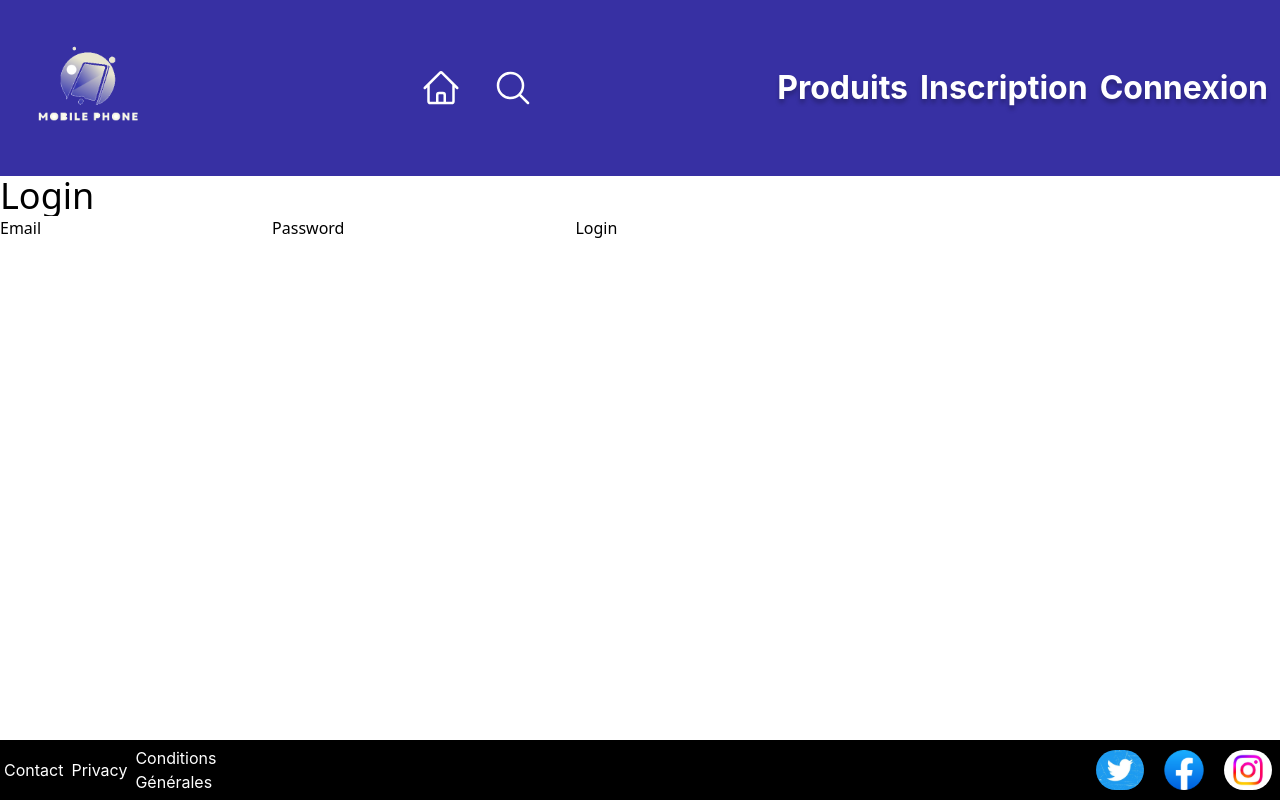
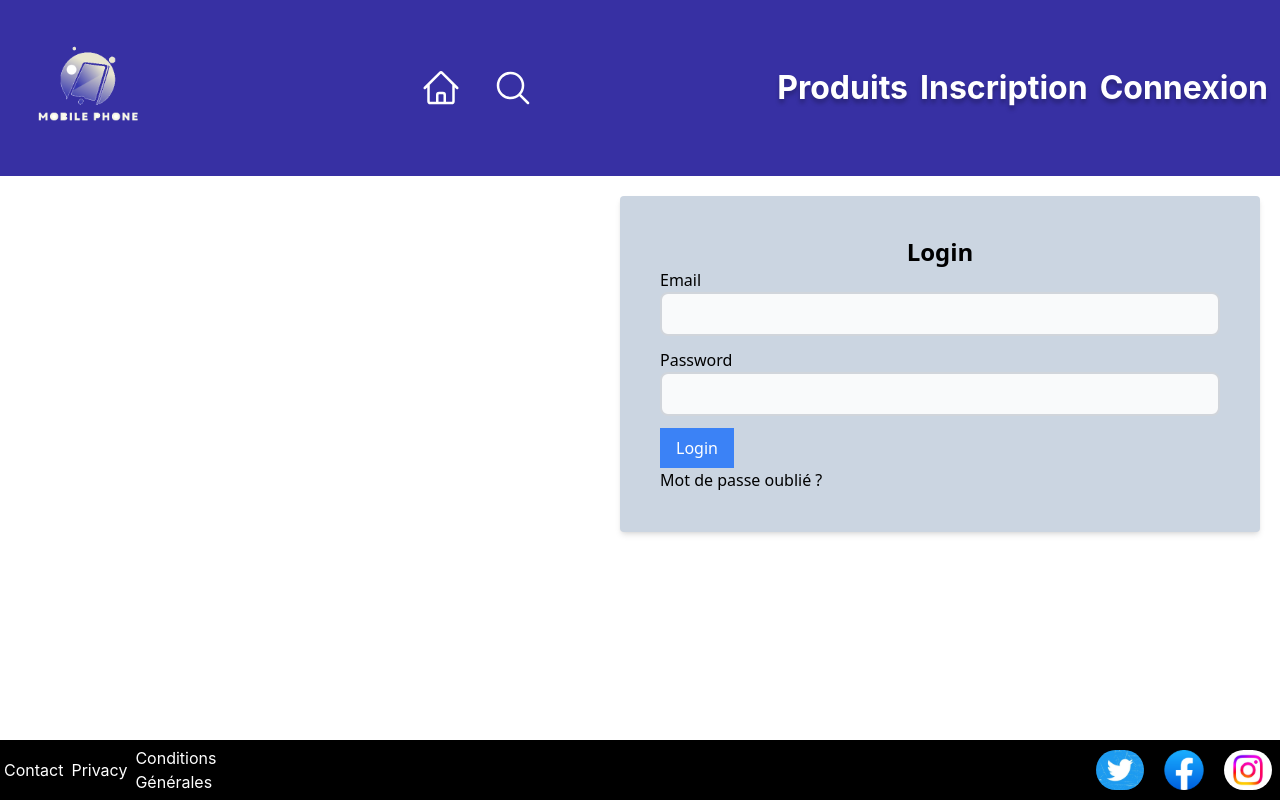
Before and after one commit to CDA-210823/front-end, a React (Vite) app: page /login in a window 1280 px wide. Built offline with nearby package versions, Linux system fonts and the light colour scheme.

Commit message:
[FEAT}[GC] - Add toast, add Redux

```diff
--- a/package.json
+++ b/package.json
@@ -17,9 +17,10 @@
     "jwt-decode": "^4.0.0",
     "react": "^18.2.0",
     "react-dom": "^18.2.0",
+    "react-redux": "^8.1.3",
     "react-router-dom": "^6.19.0",
-    "yup": "^1.3.2",
-    "react-redux": "^8.1.3"
+    "react-toastify": "^9.1.3",
+    "yup": "^1.3.2"
   },
   "devDependencies": {
     "@types/react": "^18.2.37",
--- /dev/null
+++ b/src/App.jsx
@@ -0,0 +1,37 @@
+import React, {useEffect} from 'react'
+import {BrowserRouter as Router, Route, Routes} from 'react-router-dom';
+import Header from './components/Header/Header.jsx';
+import Home from './views/Home/Home.jsx';
+import Login from './views/Login/Login.jsx';
+import Logout from './views/Logout/Logout.jsx';
+import Registration from './views/Registration/Registration.jsx';
+import Product from './views/Product/Product.jsx';
+import {ToastContainer} from 'react-toastify';
+import Footer from './components/Footer/Footer.jsx';
+const App = () => {
+    return (
+        <Router>
+            <Header />
+            <Routes>
+                <Route path="/" element={<Home/>}/>
+                <Route path="/login" element={<Login/>}/>
+                <Route path="/logout" element={<Logout/>}/>
+                <Route path="/registration" element={<Registration/>}/>
+                <Route path="/product" element={<Product/>}/>
+            </Routes>
+            <ToastContainer
+                position="bottom-right"
+                autoClose={5000}
+                hideProgressBar={false}
+                newestOnTop={false}
+                closeOnClick
+                rtl={false}
+                pauseOnFocusLoss
+                pauseOnHover
+                theme="dark"
+            />
+            <Footer />
+        </Router>
+    )
+}
+export default App;
--- a/src/components/Header/Header.jsx
+++ b/src/components/Header/Header.jsx
@@ -1,12 +1,10 @@
-// eslint-disable-next-line no-unused-vars
-import React from 'react';
 import logo from '../../assets/images/Header/logo.svg';
-import {HomeIcon, MagnifyingGlassIcon, ShoppingCartIcon, UserIcon} from "@heroicons/react/24/outline/index.js";
-import {Link} from "react-router-dom";
-import {TokenService} from "../../services/TokenService.jsx";
-
+import {HomeIcon, MagnifyingGlassIcon, ShoppingCartIcon, UserIcon} from '@heroicons/react/24/outline/index.js';
+import {Link} from 'react-router-dom';
+import { useSelector, useDispatch } from 'react-redux';
 const Header = () => {
-    const isConnected = TokenService.isLogged();
+    const isConnected = useSelector((state) => state.isLogged.value);
+    console.log(isConnected)
     return (
         <header>
             <div className='flex justify-between items-center'>
@@ -20,7 +18,7 @@ const Header = () => {
                     <Link to='/search'>
                         <MagnifyingGlassIcon className='headerIcon'/>
                     </Link>
-                    {isConnected && <Link to='/profil'><UserIcon className='headerIcon'/></Link>}
+                    {isConnected &&  <Link to='/profil'><UserIcon className='headerIcon'/></Link>}
                     {isConnected && <Link to='cart'><ShoppingCartIcon className='headerIcon'/></Link>}
                 </div>
                 <div>
@@ -31,7 +29,6 @@ const Header = () => {
                 </div>
             </div>
         </header>
-
     );
 };
-export default Header
+export default Header;
--- a/src/index.css
+++ b/src/index.css
@@ -32,4 +32,14 @@
     .logoFooterSocial {
         @apply w-12 mx-2
     }
+
+    .buttonProduct {
+        @apply bg-blue-500 text-white px-4 py-2  hover:bg-blue-700 transition duration-300
+    }
+    input[type="text"], input[type="email"], input[type="password"], input[type="number"] {
+        @apply bg-gray-50 border-2 border-gray-300 text-gray-900 text-sm rounded-lg focus:ring-blue-500 focus:border-blue-500 block w-full p-2.5 mb-3
+    }
+    .error-message {
+        @apply text-red-500 font-bold
+    }
 }
--- a/src/main.jsx
+++ b/src/main.jsx
@@ -1,7 +1,7 @@
 // eslint-disable-next-line no-unused-vars
 import React from 'react';
 import ReactDOM from 'react-dom/client';
-import { BrowserRouter as Router, Routes, Route } from 'react-router-dom';
+import {BrowserRouter as Router, Route, Routes} from 'react-router-dom';
 import Home from './views/Home/Home.jsx';
 import Header from './components/Header/Header.jsx';
 import Footer from './components/Footer/Footer.jsx';
@@ -10,17 +10,12 @@ import Product from './views/Product/Product.jsx';
 import Logout from './views/Logout/Logout.jsx';
 import Registration from './views/Registration/Registration.jsx';
 import './index.css';
-
+import {ToastContainer} from 'react-toastify';
+import App from './App.jsx';
+import {Provider} from 'react-redux';
+import { store } from './store/store';
 ReactDOM.createRoot(document.getElementById('root')).render(
-    <Router>
-        <Header/>
-        <Routes>
-            <Route path="/" element={<Home />} />
-            <Route path="/login" element={<Login />} />
-            <Route path="/logout" element={<Logout />} />
-            <Route path="/registration" element={<Registration />} />
-            <Route path="/product" element={<Product />} />
-        </Routes>
-        <Footer/>
-    </Router>
+    <Provider store={store}>
+        <App/>
+    </Provider>
 )
--- /dev/null
+++ b/src/store/LoggedSlice.jsx
@@ -0,0 +1,15 @@
+import { createSlice } from '@reduxjs/toolkit';
+import {TokenService} from '../services/TokenService.jsx';
+export const LoggedSlice = createSlice({
+    name: 'isLogged',
+    initialState: {
+        value: false
+    },
+    reducers: {
+        isLoggedIn: (state) => {
+            state.isLogged = TokenService.isLogged()
+        }
+    }
+});
+export const { isLoggedIn } = LoggedSlice.actions;
+export default LoggedSlice.reducer;
--- /dev/null
+++ b/src/store/store.jsx
@@ -0,0 +1,8 @@
+import { LoggedSlice } from './LoggedSlice.jsx'
+import { configureStore } from '@reduxjs/toolkit';
+
+export const store = configureStore({
+    reducer: {
+        isLogged: LoggedSlice.reducer,
+    }
+});
--- a/src/views/Login/Login.jsx
+++ b/src/views/Login/Login.jsx
@@ -1,20 +1,26 @@
-// eslint-disable-next-line no-unused-vars
-import React from 'react'
+import React, {useEffect, useState} from 'react';
 import {ErrorMessage, Field, Form, Formik} from 'formik';
 import {TokenService} from '../../services/TokenService';
-import {useNavigate} from 'react-router-dom';
+import {Link, useNavigate} from 'react-router-dom';
 import * as yup from 'yup';
+import {toast} from 'react-toastify';
+import 'react-toastify/dist/ReactToastify.css';
+import {useDispatch} from 'react-redux';
+import {isLoggedIn} from '../../store/LoggedSlice.jsx';
+
 const Login = () => {
     let navigate = useNavigate();
+    const dispatch = useDispatch();
     const login = (values) => {
         TokenService.login(values)
             .then(response => {
                 TokenService.setToken(response.data.token);
+                dispatch(isLoggedIn());
                 navigate('/');
-                window.location.reload();
+                toast('Vous êtes maintenant connecté !');
             })
             .catch(error => {
-                console.error(error);
+                toast('Une erreur est survenue lors de la connexion, veuillez réessayer.');
             });
     };
     const initialValues = {
@@ -30,16 +36,27 @@ const Login = () => {
     });
     return (
         <>
-            <h1 className="text-4xl">Login</h1>
             <Formik initialValues={initialValues} onSubmit={onSubmit} validationSchema={validationSchema}>
                 <Form>
+                    <div className="flex justify-end items-start w-full">
+                        <div className="bg-slate-300 rounded shadow-md mt-5 w-1/2 mr-5 p-10">
+                            <h1 className="text-2xl font-bold text-center">Login</h1>
+                            <div className="row-form">
                                 <label htmlFor="email">Email</label>
                                 <Field type="email" id="email" name="email"/>
                                 <ErrorMessage name="email"/>
+                            </div>
+                            <div className="row-form">
                                 <label htmlFor="password">Password</label>
                                 <Field type="password" id="password" name="password"/>
                                 <ErrorMessage name="password"/>
-                    <input type="submit" value="Login"/>
+                            </div>
+                            <div className="row-form">
+                                <input className="buttonProduct" type="submit" value="Login"/>
+                            </div>
+                            <Link to="/forgot-password" className="text-right">Mot de passe oublié ?</Link>
+                        </div>
+                    </div>
                 </Form>
             </Formik>
         </>
--- a/src/views/Logout/Logout.jsx
+++ b/src/views/Logout/Logout.jsx
@@ -1,12 +1,18 @@
 import React, { useEffect } from 'react'
 import { useNavigate } from 'react-router-dom';
 import { TokenService } from '../../services/TokenService';
+import { toast } from 'react-toastify';
+import {useDispatch} from "react-redux";
+import {isLoggedIn} from "../../store/LoggedSlice.jsx";
 const Logout = () => {
     const navigate = useNavigate();
+    const dispatch = useDispatch();
     useEffect(() => {
         TokenService.logout();
+        dispatch(isLoggedIn());
         navigate('/login');
-        window.location.reload();
+        toast('Vous avez bien été déconnecté');
+
     }, []);
     return (
         <></>
--- a/src/views/Registration/Registration.jsx
+++ b/src/views/Registration/Registration.jsx
@@ -1,8 +1,9 @@
 import React from 'react';
 import {ErrorMessage, Field, Form, Formik} from 'formik';
-import { useNavigate } from 'react-router-dom';
+import {useNavigate} from 'react-router-dom';
 import * as yup from 'yup';
-import { TokenService } from "../../services/TokenService.jsx";
+import {TokenService} from "../../services/TokenService.jsx";
+
 const Registration = () => {
     let navigate = useNavigate();
     const regUser = (values) => {
@@ -34,19 +35,31 @@ const Registration = () => {
     });
     return (
         <>
-            <h1 className="text-4xl">Registration</h1>
             <Formik initialValues={initialValues} onSubmit={onSubmit} validationSchema={validationSchema}>
                 <Form>
+                    <div className="flex lg:flex-row lg:justify-end lg:items-center all:w-full all:h-full all:flex-col">
+                        <div className="bg-slate-300 rounded shadow-md lg:mt-5 lg:w-1/2 lg:mr-5 p-10 sm:w-full sm:mr-0 all:p-1">
+                            <h1 className="text-2xl font-bold text-center">Registration</h1>
+                            <div className="row-form">
                                 <label htmlFor="email">Email</label>
                                 <Field type="email" id="email" name="email"/>
                                 <ErrorMessage name="email"/>
+                            </div>
+                            <div className="row-form">
                                 <label htmlFor="username">Username</label>
                                 <Field type="text" id="username" name="username"/>
                                 <ErrorMessage name="username"/>
+                            </div>
+                            <div className="row-form">
                                 <label htmlFor="password">Password</label>
                                 <Field type="password" id="password" name="password"/>
                                 <ErrorMessage name="password"/>
-                    <input type="submit" value="Registration"/>
+                            </div>
+                            <div className="row-form">
+                                <input className="buttonProduct" type="submit" value="Registration"/>
+                            </div>
+                        </div>
+                    </div>
                 </Form>
             </Formik>
         </>
```
Also changed, not shown: src/views/Home/Home.jsx (+1 -6 lines), 1 other file (tests, documents, lock files or other folders). Lines whose indentation alone changed are shown as unchanged.
